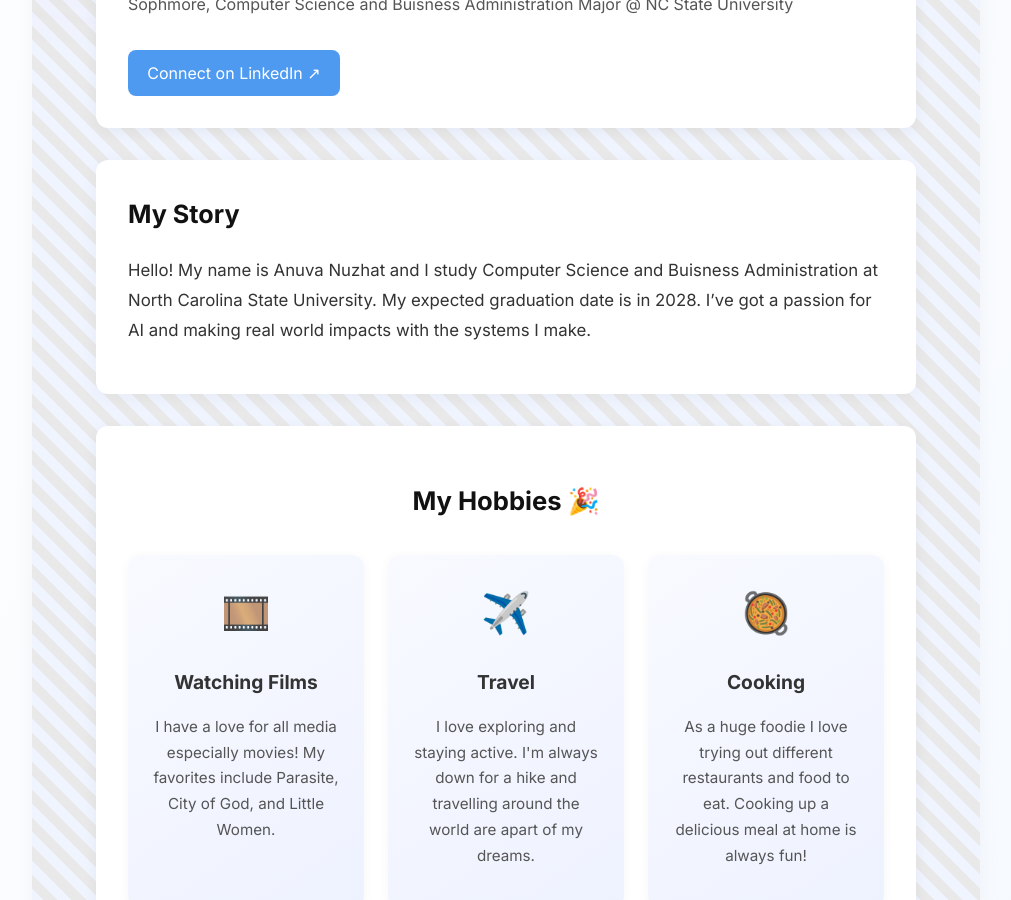
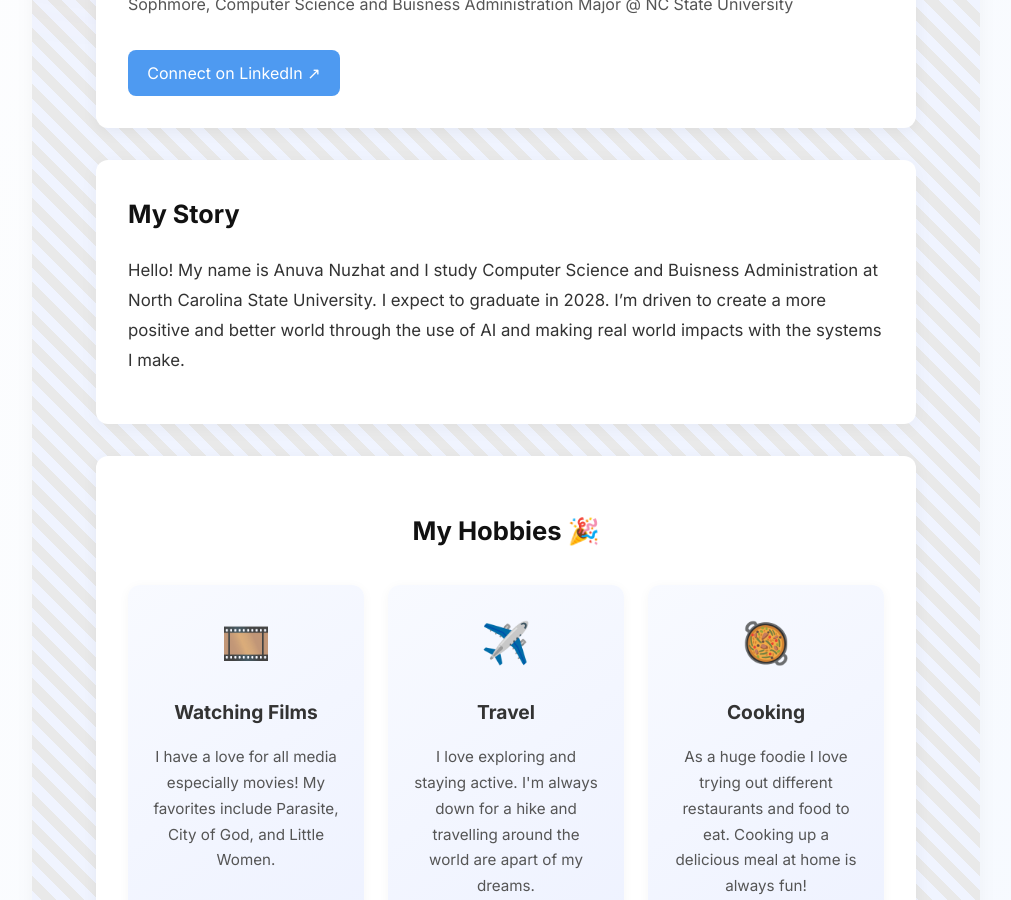
Before and after one commit to anuvanuzhat/anuvanuzhat.github.io, a Jekyll site: the page built from pages/about-me.md, in a window 1280 px wide and 900 px high, scrolled down 390 px. Shown: the whole window, without its empty margins (260-1271 px from the left). Built offline with Jekyll 4.4.1, drawn with Linux system fonts in a browser that asks for light colours.

Commit message:
Update about-me.md

```diff
--- a/pages/about-me.md
+++ b/pages/about-me.md
@@ -9,7 +9,7 @@ about:
   image: assets/images/aboutme.jpg
   linkedin: https://www.linkedin.com/in/anuva-nuzhat-51848b262/
   bio: |
-    Hello! My name is Anuva Nuzhat and I study Computer Science and Buisness Administration at North Carolina State University. My expected graduation date is in 2028. I've got a passion for AI and making real world impacts with the systems I make.
+    Hello! My name is Anuva Nuzhat and I study Computer Science and Buisness Administration at North Carolina State University. I expect to graduate in 2028. I'm driven to create a more positive and better world through the use of AI and making real world impacts with the systems I make.
 
   hobbies:
     - icon: 🎞️
```
